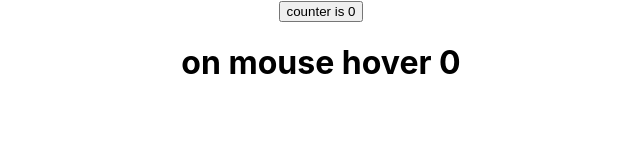
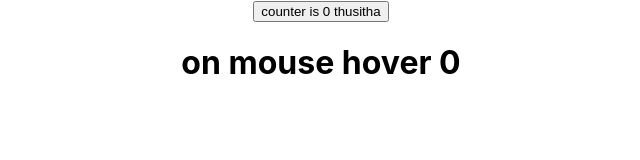
Before and after one commit to ThusithaDeepal/reactTutorialBasicto-Advance, a React (Create React App) app: page / in a window 1280 px wide. Shown: the top 160 px of the page, without its empty margins (319-959 px from the left). Built offline with nearby package versions, Linux system fonts and the light colour scheme.

Commit message:
hoc with param

```diff
--- a/src/App.js
+++ b/src/App.js
@@ -51,7 +51,7 @@ function App() {
       <ErrorBoundary>
         <Hero name="joker" />
       </ErrorBoundary> */}
-   <ClickCounter/>
+   <ClickCounter name="thusitha"/>
    <HoverCounter/>
 
 
--- a/src/components/ClickCounter.js
+++ b/src/components/ClickCounter.js
@@ -5,13 +5,13 @@ import withCounterHoc from './withCounterHOC'
 
 
     render() {
-
+        console.log(this.props.name)
         return (
             <div>
-            <button onClick={this.props.incrementCounter}>counter is {this.props.count} </button>
+            <button onClick={this.props.incrementCounter}>counter is {this.props.count}  {this.props.name} </button>
             </div>
         )
     }
 }
 
-export default withCounterHoc(ClickCounter)
+export default withCounterHoc(ClickCounter,5)
--- a/src/components/HoverCounter.js
+++ b/src/components/HoverCounter.js
@@ -15,4 +15,4 @@ import withCounterHoc from './withCounterHOC'
     }
 }
 
-export default withCounterHoc(HoverCounter)
+export default withCounterHoc(HoverCounter,100)
--- a/src/components/withCounterHOC.js
+++ b/src/components/withCounterHOC.js
@@ -1,7 +1,7 @@
 import React from 'react'
 
 
-const withCounterHoc=WrappedComponent=>
+const withCounterHoc=(WrappedComponent,countTimes)=>
 {
 
     class WithCounterHoc extends React.Component{
@@ -15,13 +15,15 @@ const withCounterHoc=WrappedComponent=>
         }
     incrementCounter=()=>{
         this.setState(prevState=>{
-    return {count:prevState.count+1}
+    return {count:prevState.count+countTimes}
         })
     }
 
 
       render(){
-          return  <WrappedComponent count={this.state.count} incrementCounter={this.incrementCounter}/>
+          return  <WrappedComponent count={this.state.count} incrementCounter={this.incrementCounter}
+          {...this.props} //passing all parent props to children
+          />
 
 
       }
```
